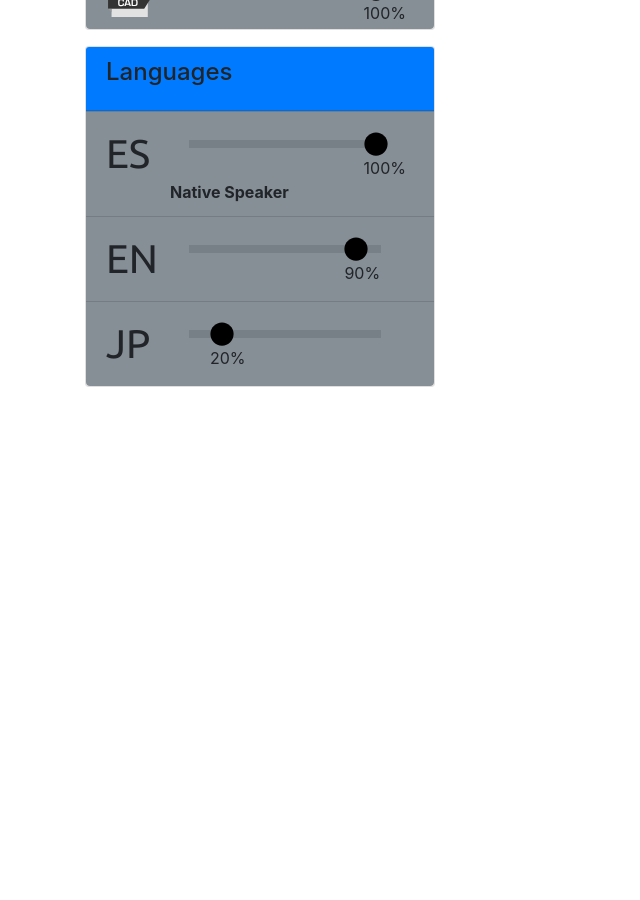
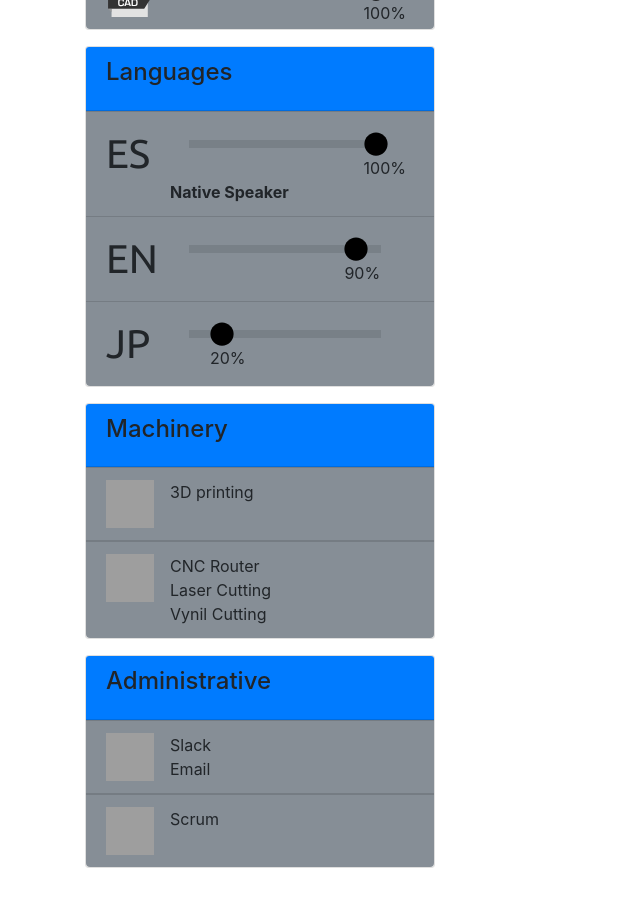
Before and after one commit to vectorvcinco/jekyll-cv, a Jekyll site: the page built from index.md, in a window 1280 px wide and 900 px high, scrolled down 641 px. Shown: the whole window, without its empty margins (0-640 px from the left). Built offline with Jekyll 4.4.1, drawn with Linux system fonts in a browser that asks for light colours; nearby versions of some CDN libraries; before the commit the page ends 1060 px from its top, so only the background shows below that; grey boxes are pictures that could not be loaded.

Commit message:
Se agrega la zone de otros skills

```diff
--- a/_config.yml
+++ b/_config.yml
@@ -57,3 +57,27 @@ software:
   Autocad:
     icon: autocad.svg
     skill: 100
+
+otherskills:
+  machinery:
+    modeling:
+      icon: icon.svg
+      skills:
+        - 3D printing
+    cnc:
+      icon: icon.svg
+      skills:
+        - CNC Router
+        - Laser Cutting
+        - Vynil Cutting
+
+  administrative:
+    organization:
+      icon: icon.svg
+      skills:
+        - Slack
+        - Email
+    management:
+      icon: icon.svg
+      skills:
+        - Scrum
--- /dev/null
+++ b/_includes/zone-otherskills.html
@@ -0,0 +1,22 @@
+{% for category in site.otherskills %}
+<div class="card my-3">
+
+  <div class="card-header bg-primary">
+    <h4 class="card-title text-capitalize">{{ category[0] }}</h4>
+  </div>
+
+  {% for subcategory in category[1] %}
+  <ul class="list-group list-group-flush">
+    <li class="list-group-item bg-secondary">
+      <img class="float-left mr-3" style="width: 3rem;height:3rem;" src="/assets/icons/{{ subcategory[1].icon }}">
+      <ul class="list-unstyled d-flex flex-column">
+      {% for skill in subcategory[1].skills %}
+        <li>{{ skill }}</li>
+      {% endfor %}
+      </ul>
+    </li>
+  </ul>
+  {% endfor %}
+
+</div>
+{% endfor %}
--- a/_layouts/home.html
+++ b/_layouts/home.html
@@ -8,6 +8,7 @@ layout: page
       {% include zone-profile.html %}
       {% include zone-software.html %}
       {% include zone-languages.html %}
+      {% include zone-otherskills.html %}
   </div>
   <div class="col">
 
```
